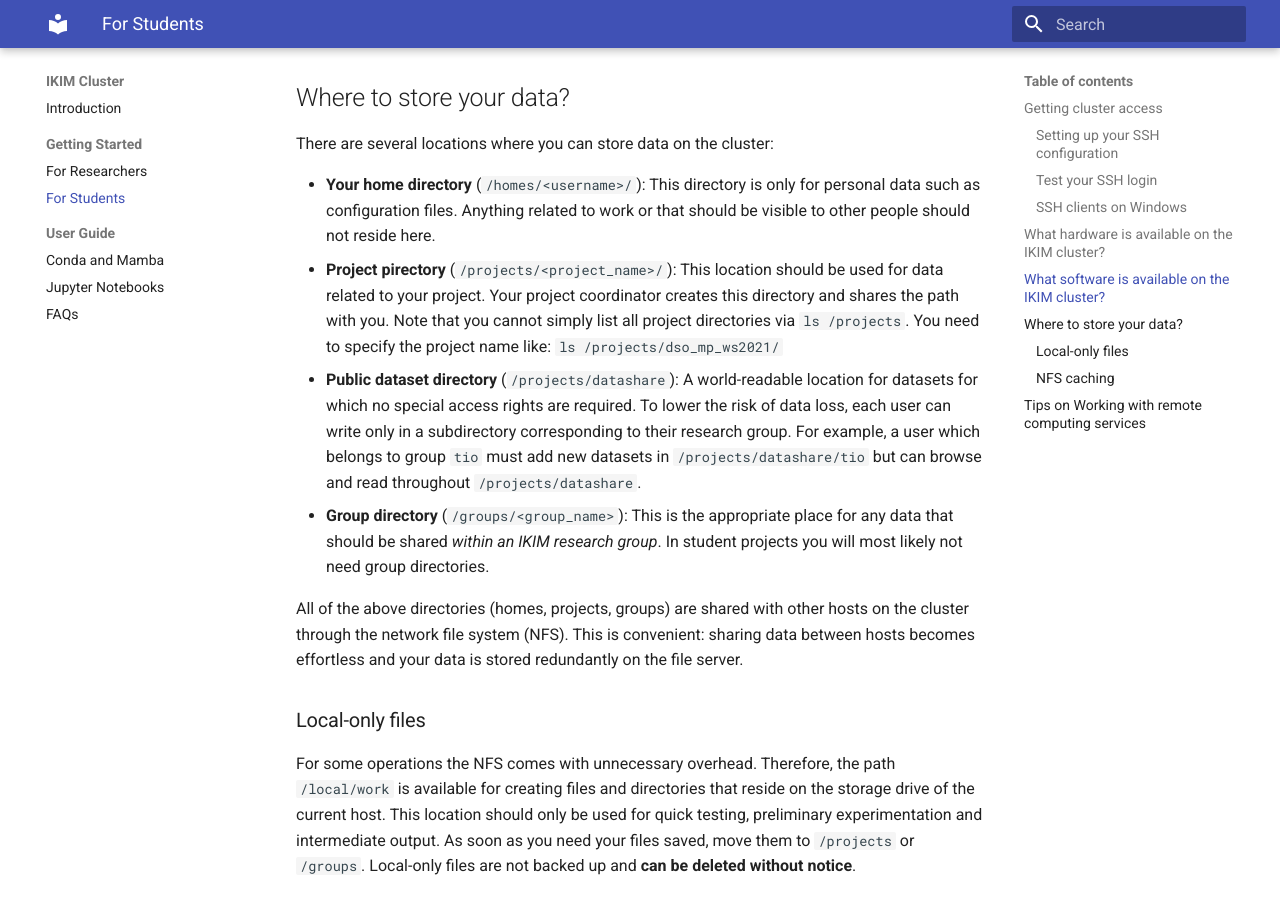
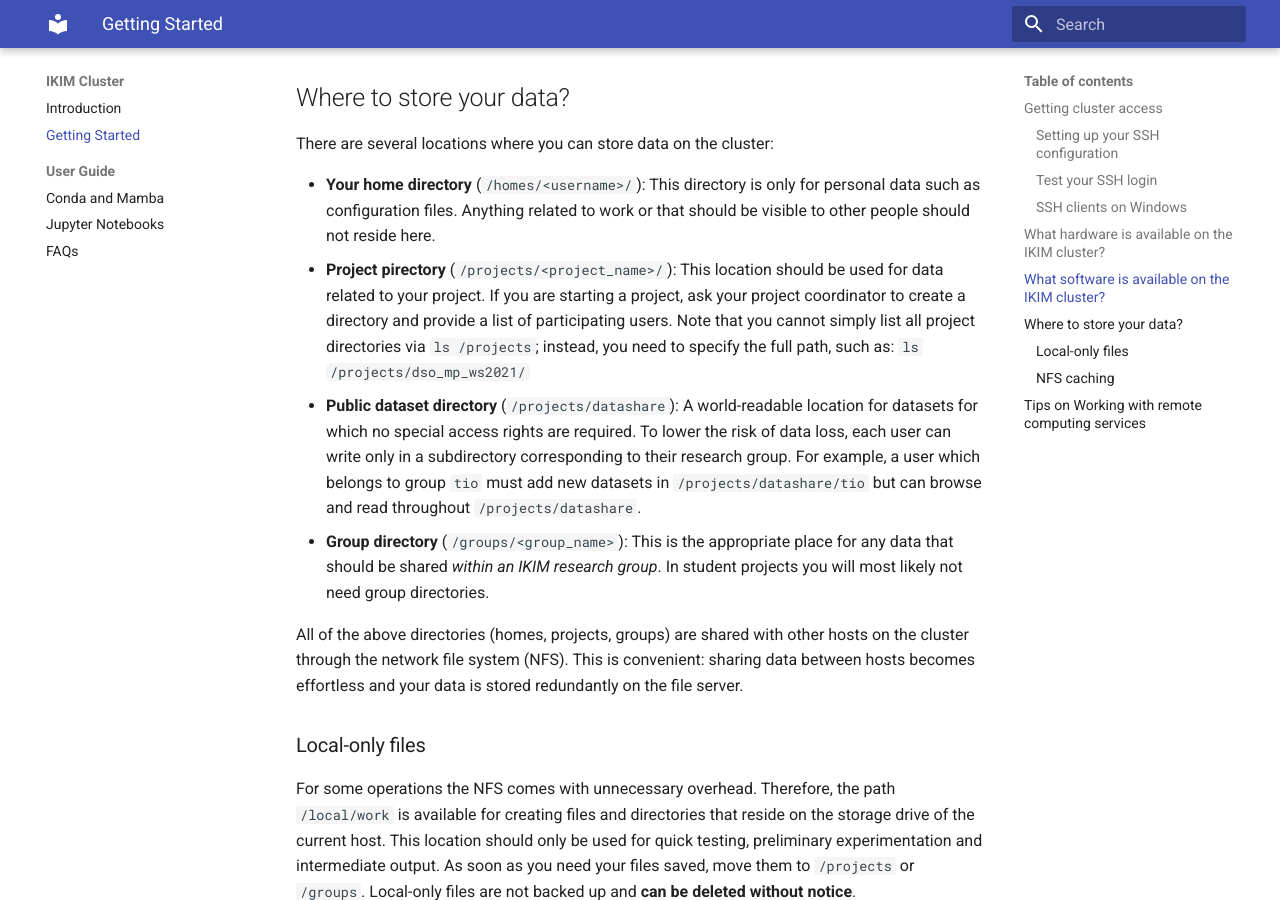
Before and after one commit to IKIM-Essen/ClusterDocs, an MkDocs documentation site: the page built from docs/getting-started.md, in a window 1280 px wide and 900 px high, scrolled down 2984 px. Built offline with MkDocs 1.6.1 and Material for MkDocs 9.7.7, drawn with Linux system fonts in a browser that asks for light colours; some of the changed text lies outside the part shown.

Commit message:
Remove the documentation for researchers (#2)
The researchers.md page is redundant.

```diff
--- a/docs/students.md
+++ b/docs/getting-started.md
@@ -1,4 +1,4 @@
-# Getting Started for Students
+# Getting Started
 
 Welcome the IKIM cluster documentation. The goal of this document is to give you enough background to work on the IKIM cluster. It is not meant as a general introduction to remote computing services. We will refer to external sources where necessary.
 
@@ -157,7 +157,7 @@ We assume basic familiarity with the tools above. If you want to learn more, you
 There are several locations where you can store data on the cluster:
 
 - **Your home directory** (`/homes/<username>/`): This directory is only for personal data such as configuration files. Anything related to work or that should be visible to other people should not reside here.
-- **Project pirectory** (`/projects/<project_name>/`): This location should be used for data related to your project. Your project coordinator creates this directory and shares the path with you. Note that you cannot simply list all project directories via `ls /projects`. You need to specify the project name like: `ls /projects/dso_mp_ws2021/`
+- **Project pirectory** (`/projects/<project_name>/`): This location should be used for data related to your project. If you are starting a project, ask your project coordinator to create a directory and provide a list of participating users. Note that you cannot simply list all project directories via `ls /projects`; instead, you need to specify the full path, such as: `ls /projects/dso_mp_ws2021/`
 - **Public dataset directory** (`/projects/datashare`): A world-readable location for datasets for which no special access rights are required. To lower the risk of data loss, each user can write only in a subdirectory corresponding to their research group. For example, a user which belongs to group `tio` must add new datasets in `/projects/datashare/tio` but can browse and read throughout `/projects/datashare`.
 - **Group directory** (`/groups/<group_name>`): This is the appropriate place for any data that should be shared _within an IKIM research group_. In student projects you will most likely not need group directories.
 
--- a/mkdocs.yml
+++ b/mkdocs.yml
@@ -15,9 +15,7 @@ markdown_extensions:
 
 nav:
   - Introduction: index.md
-  - Getting Started:
-     - For Researchers: researchers.md
-     - For Students: students.md
+  - Getting Started: getting-started.md
   - User Guide:
      - Conda and Mamba: conda.md
      - Jupyter Notebooks: jupyter.md
```
Also changed, not shown: docs/index.md (+1 -1 lines), docs/researchers.md (deleted, +0 -70 lines).
